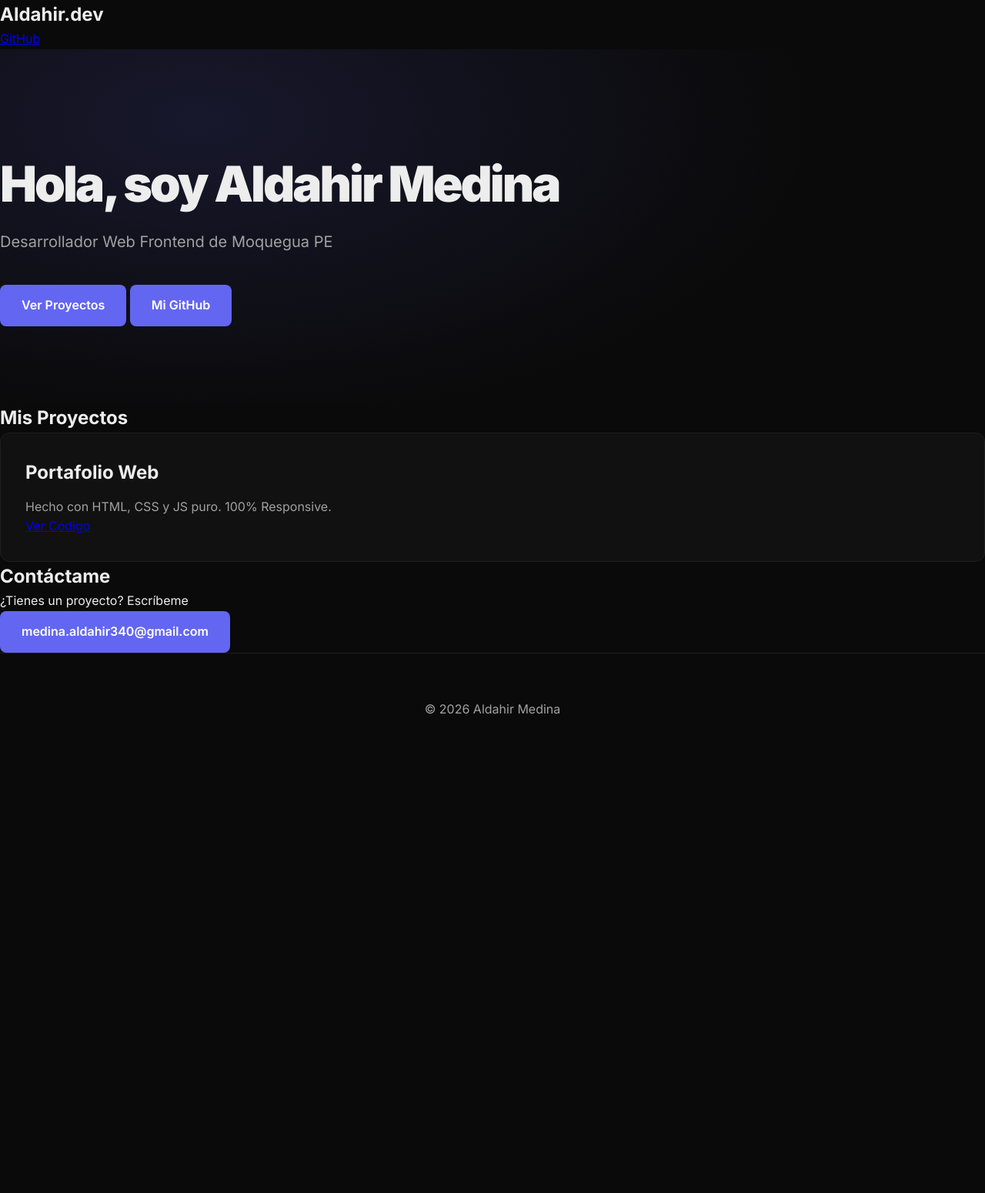
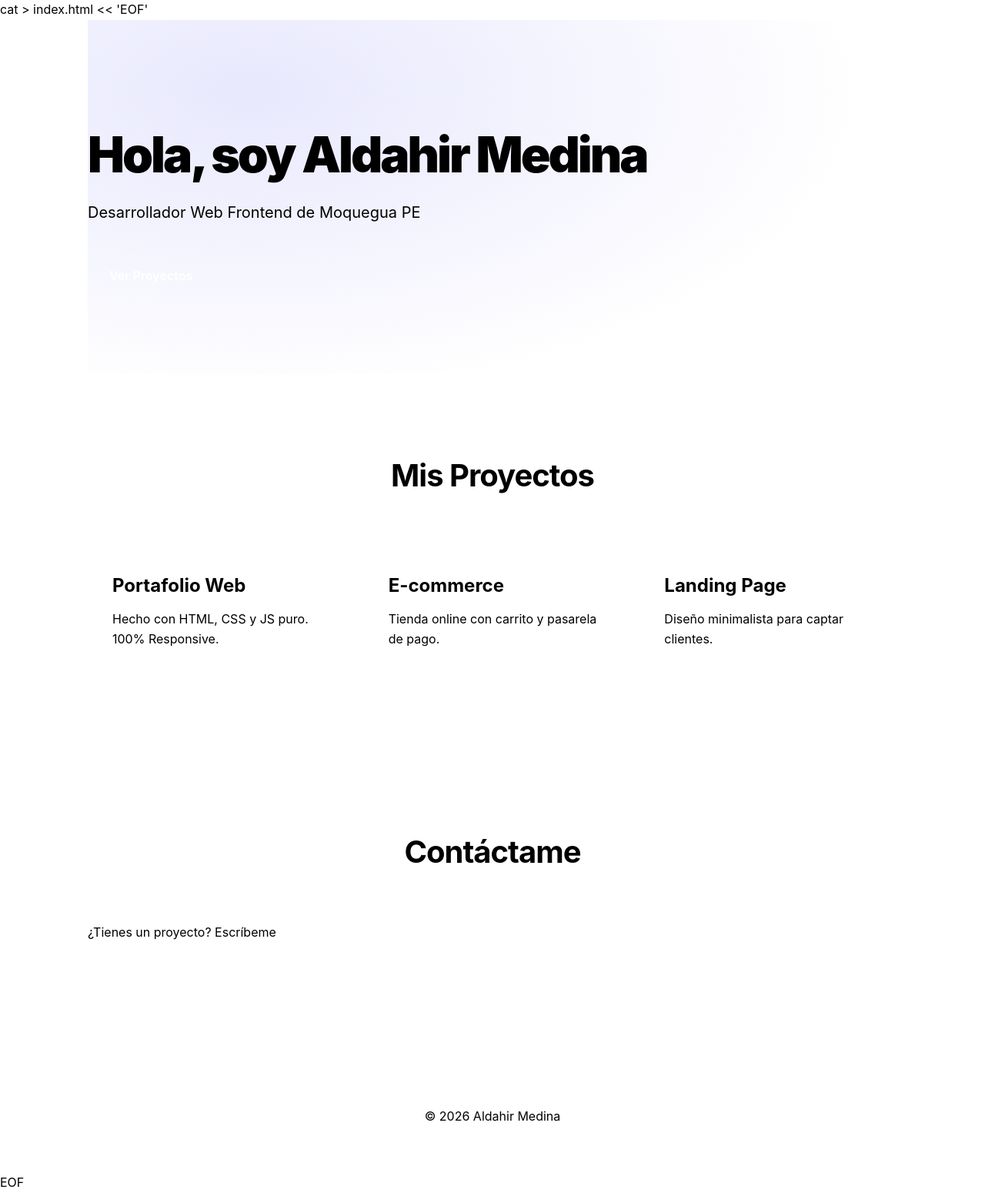
Before and after one commit to aldahirmedina-dev/mi-portafolio, a PHP site: page / in a window 1280 px wide. Shown: the whole page at 77% size. Before the commit the page ends 928 px from the top, so only its background shows below. Run offline with PHP 8.4, Linux system fonts and the light colour scheme.

Commit message:
v3: Portafolio minimalista Linear completo

```diff
--- a/index.html
+++ b/index.html
@@ -1,47 +1,48 @@
+cat > index.html << 'EOF'
 <!DOCTYPE html>
 <html lang="es">
 <head>
   <meta charset="UTF-8">
   <meta name="viewport" content="width=device-width, initial-scale=1.0">
-  <title>Aldahir Medina | Dev Frontend</title>
+  <title>Aldahir Medina - Dev</title>
   <link rel="stylesheet" href="style.css">
 </head>
 <body>
-  <header>
-    <nav>
-      <h2>Aldahir<span>.dev</span></h2>
-      <a href="https://github.com/aldahirmedina-dev" target="_blank">GitHub</a>
-    </nav>
-  </header>
+  <div class="container">
+    <section class="hero">
+      <h1>Hola, soy <span style="color:var(--accent)">Aldahir Medina</span></h1>
+      <p>Desarrollador Web Frontend de Moquegua PE</p>
+      <a href="#proyectos" class="btn">Ver Proyectos</a>
+    </section>
 
-  <main>
-    <section id="inicio" class="hero">
-      <h1>Hola, soy <span>Aldahir Medina</span></h1>
-      <p>Desarrollador Web Frontend de Moquegua PE</p>
-      <div class="botones">
-        <a href="#proyectos" class="btn">Ver Proyectos</a>
-        <a href="https://github.com/aldahirmedina-dev" class="btn btn-outline" target="_blank">Mi GitHub</a>
+    <section class="section" id="proyectos">
+      <h2>Mis Proyectos</h2>
+      <div class="grid">
+        <div class="card">
+          <h3>Portafolio Web</h3>
+          <p>Hecho con HTML, CSS y JS puro. 100% Responsive.</p>
+        </div>
+        <div class="card">
+          <h3>E-commerce</h3>
+          <p>Tienda online con carrito y pasarela de pago.</p>
+        </div>
+        <div class="card">
+          <h3>Landing Page</h3>
+          <p>Diseño minimalista para captar clientes.</p>
+        </div>
       </div>
     </section>
 
-    <section id="proyectos">
-      <h2>Mis Proyectos</h2>
-      <div class="card">
-        <h3>Portafolio Web</h3>
-        <p>Hecho con HTML, CSS y JS puro. 100% Responsive.</p>
-        <a href="https://github.com/aldahirmedina-dev/mi-portafolio" target="_blank">Ver Código</a>
-      </div>
-    </section>
-
-    <section id="contacto">
+    <section class="section">
       <h2>Contáctame</h2>
       <p>¿Tienes un proyecto? Escríbeme</p>
       <a href="mailto:medina.aldahir340@gmail.com" class="btn">medina.aldahir340@gmail.com</a>
     </section>
-  </main>
 
-  <footer>
-    <p>© 2026 Aldahir Medina</p>
-  </footer>
+    <footer>
+      <p>© 2026 Aldahir Medina</p>
+    </footer>
+  </div>
 </body>
 </html>
+EOF
--- a/style.css
+++ b/style.css
@@ -1,115 +1,20 @@
-/* MINIMALISTA ESTILO LINEAR + VERCEL */
+cat > style.css << 'EOF'
 @import url('https://fonts.googleapis.com/css2?family=Inter:wght@400;600;700;900&display=swap');
-
-:root {
-  --bg: #0A0A0A;
-  --card: #111111;
-  --text: #EDEDED;
-  --text-2: #A1A1A1;
-  --accent: #6366f1;
-  --border: #1F1F1F;
-}
-
-* { margin: 0; padding: 0; box-sizing: border-box; }
-
-body {
-  font-family: 'Inter', sans-serif;
-  background: var(--bg);
-  color: var(--text);
-  line-height: 1.6;
-  -webkit-font-smoothing: antialiased;
-}
-
-.container {
-  max-width: 1100px;
-  margin: 0 auto;
-  padding: 0 24px;
-}
-
-/* HERO MINIMAL */
-.hero {
-  padding: 140px 0 100px;
-  text-align: left;
-  background: radial-gradient(800px 400px at 20% 20%, rgba(99,102,241,0.15), transparent);
-}
-
-.hero h1 {
-  font-size: 4rem;
-  font-weight: 900;
-  letter-spacing: -3px;
-  line-height: 1.1;
-  margin-bottom: 24px;
-}
-
-.hero p {
-  font-size: 1.25rem;
-  color: var(--text-2);
-  max-width: 600px;
-  margin-bottom: 40px;
-}
-
-.btn {
-  display: inline-block;
-  padding: 14px 28px;
-  background: var(--accent);
-  color: white;
-  border-radius: 8px;
-  text-decoration: none;
-  font-weight: 600;
-  transition: all 0.2s;
-}
-
-.btn:hover {
-  transform: translateY(-2px);
-  box-shadow: 0 10px 30px rgba(99,102,241,0.3);
-}
-
-/* SECCIONES */
-.section {
-  padding: 100px 0;
-  border-top: 1px solid var(--border);
-}
-
-.section h2 {
-  font-size: 2.5rem;
-  font-weight: 700;
-  letter-spacing: -1px;
-  margin-bottom: 60px;
-}
-
-/* GRID DE PROYECTOS */
-.grid {
-  display: grid;
-  grid-template-columns: repeat(auto-fit, minmax(300px, 1fr));
-  gap: 24px;
-}
-
-.card {
-  background: var(--card);
-  border: 1px solid var(--border);
-  border-radius: 12px;
-  padding: 32px;
-  transition: all 0.3s;
-}
-
-.card:hover {
-  border-color: var(--accent);
-  transform: translateY(-4px);
-}
-
-.card h3 {
-  font-size: 1.5rem;
-  margin-bottom: 12px;
-}
-
-.card p {
-  color: var(--text-2);
-}
-
-/* FOOTER */
-footer {
-  padding: 60px 0;
-  text-align: center;
-  color: var(--text-2);
-  border-top: 1px solid var(--border);
-}
+:root{--bg:#0A0A0A;--card:#111111;--text:#EDEDED;--text-2:#A1A1A1;--accent:#6366f1;--border:#1F1F1F;}
+*{margin:0;padding:0;box-sizing:border-box;}
+body{font-family:'Inter',sans-serif;background:var(--bg);color:var(--text);line-height:1.6;}
+.container{max-width:1100px;margin:0 auto;padding:0 24px;}
+.hero{padding:140px 0 100px;background:radial-gradient(800px 400px at 20% 20%, rgba(99,102,241,0.15), transparent);}
+.hero h1{font-size:4rem;font-weight:900;letter-spacing:-3px;line-height:1.1;margin-bottom:24px;}
+.hero p{font-size:1.25rem;color:var(--text-2);max-width:600px;margin-bottom:40px;}
+.btn{display:inline-block;padding:14px 28px;background:var(--accent);color:white;border-radius:8px;text-decoration:none;font-weight:600;transition:all 0.2s;}
+.btn:hover{transform:translateY(-2px);box-shadow:0 10px 30px rgba(99,102,241,0.3);}
+.section{padding:100px 0;border-top:1px solid var(--border);}
+.section h2{font-size:2.5rem;font-weight:700;letter-spacing:-1px;margin-bottom:60px;text-align:center;}
+.grid{display:grid;grid-template-columns:repeat(auto-fit,minmax(300px,1fr));gap:24px;}
+.card{background:var(--card);border:1px solid var(--border);border-radius:12px;padding:32px;transition:all 0.3s;}
+.card:hover{border-color:var(--accent);transform:translateY(-4px);}
+.card h3{font-size:1.5rem;margin-bottom:12px;}
+.card p{color:var(--text-2);}
+footer{padding:60px 0;text-align:center;color:var(--text-2);border-top:1px solid var(--border);}
+EOF
```
